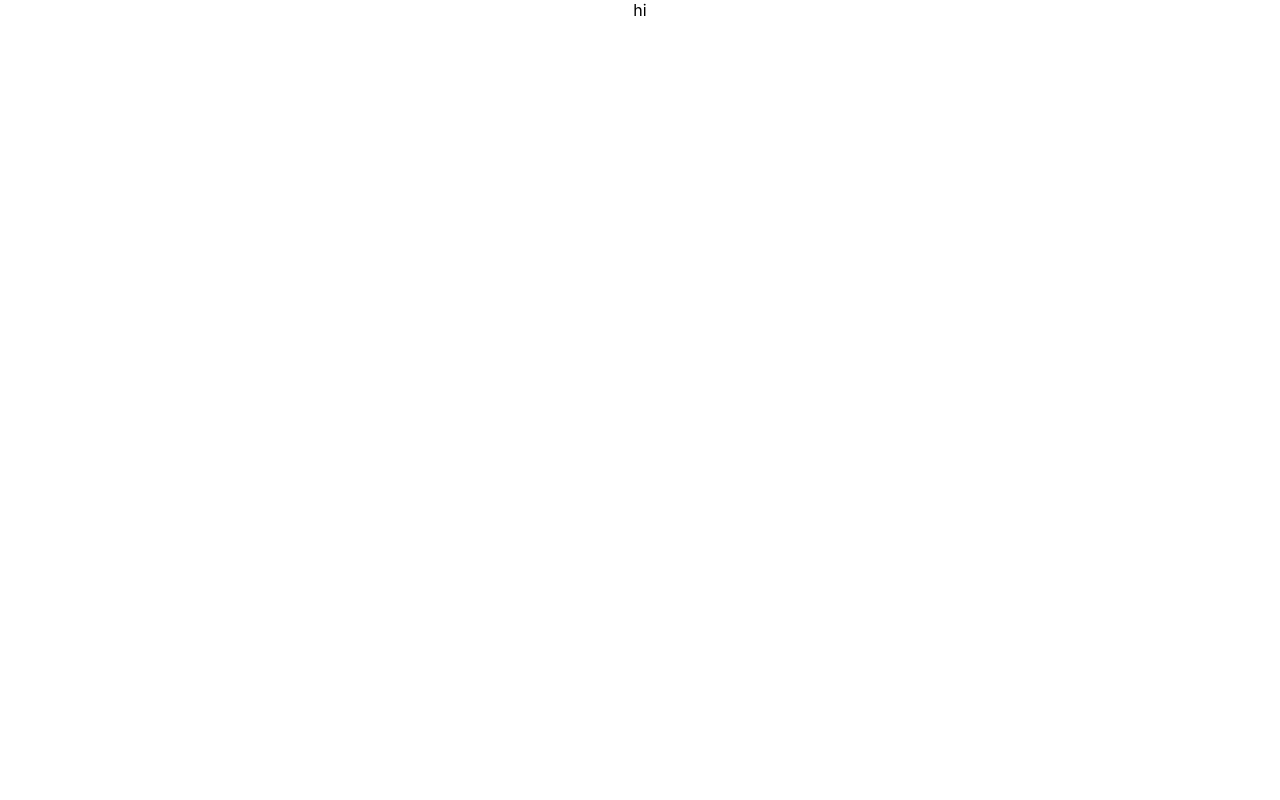
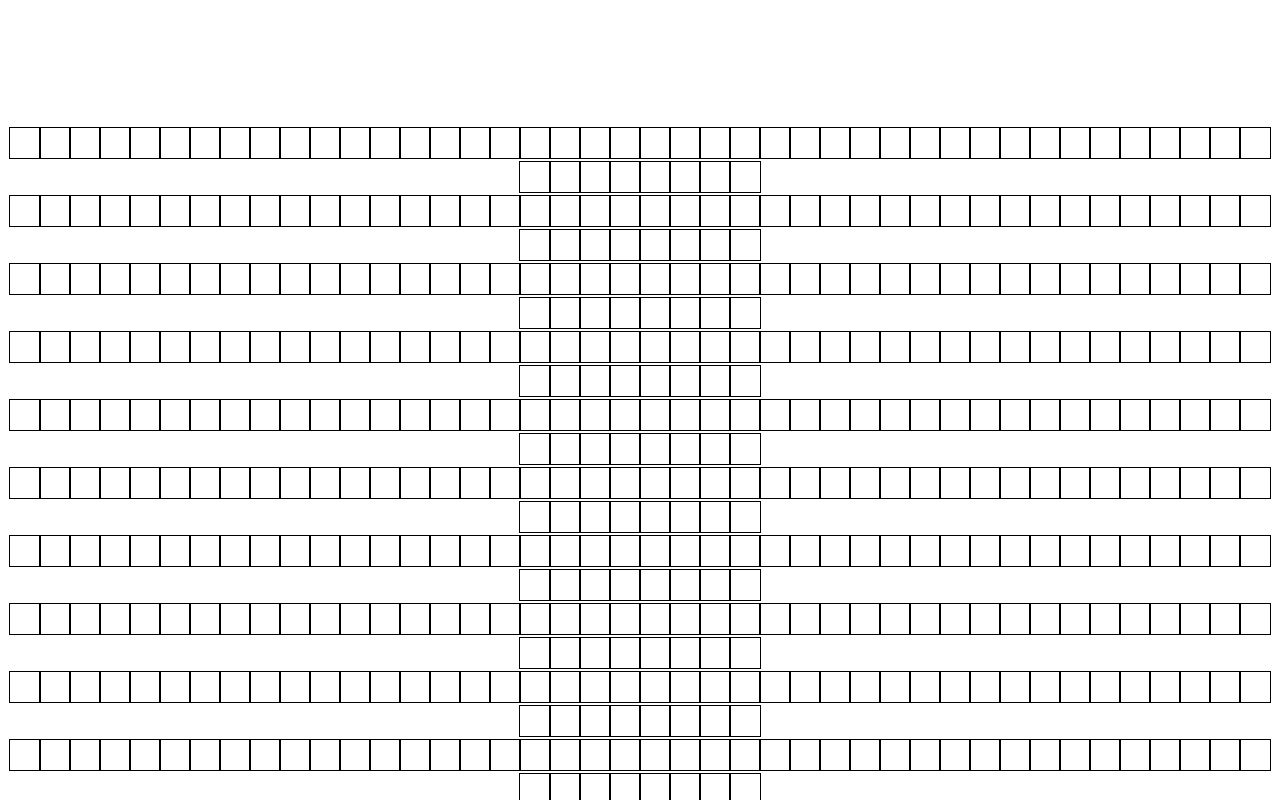
Before and after one commit to hien-alex/pathfinder_visual, a React (Create React App) app: page / in a window 1280 px wide. Shown: the top 800 px of the page. Built offline with nearby package versions, Linux system fonts and the light colour scheme.

Commit message:
creating basic graph with start and end nodes

```diff
--- /dev/null
+++ b/src/PathfindingVisualizer/Grid.css
@@ -0,0 +1,3 @@
+.grid {
+  margin-top: 10%;
+}
--- /dev/null
+++ b/src/PathfindingVisualizer/Node/Node.css
@@ -0,0 +1,14 @@
+.node {
+  width: 30px;
+  height: 30px;
+  outline: 0.5px solid black;
+  display: inline-flex;
+}
+
+.startNode {
+  background-color: green;
+}
+
+.finishNode {
+  background-color: red;
+}
--- /dev/null
+++ b/src/PathfindingVisualizer/Node/Node.jsx
@@ -0,0 +1,20 @@
+import React, { Component } from "react";
+import "./Node.css";
+
+export default class Node extends Component {
+  constructor(props) {
+    super(props);
+    this.state = {};
+  }
+
+  render() {
+    const { isFinish, isStart } = this.props;
+    return (
+      <div
+        className={`node ${
+          isStart ? "startNode" : isFinish ? "finishNode" : ""
+        }`}
+      ></div>
+    );
+  }
+}
--- a/src/PathfindingVisualizer/PathfindingVisualizer.jsx
+++ b/src/PathfindingVisualizer/PathfindingVisualizer.jsx
@@ -1,12 +1,54 @@
 import React, { Component } from "react";
+import Node from "./Node/Node";
+import "./Grid.css";
 
 export default class PathfindingVisualizer extends Component {
   constructor(props) {
     super(props);
-    this.state = {};
+    this.state = {
+      nodes: [],
+    };
+  }
+
+  componentDidMount() {
+    const nodes = [];
+    for (let row = 0; row < 15; row++) {
+      const currentRow = [];
+      for (let col = 0; col < 50; col++) {
+        const currentNode = {
+          col,
+          row,
+          isStart: row === 10 && col === 5,
+          isFinish: row === 10 && col === 45,
+        };
+        currentRow.push([currentNode]);
+      }
+      nodes.push(currentRow);
+    }
+    this.setState({ nodes });
   }
 
   render() {
-    return <div>hi</div>;
+    const { nodes } = this.state;
+
+    return (
+      <div className="grid">
+        {nodes.map((row, rowIdx) => {
+          return (
+            <div key={rowIdx}>
+              {row.map((node, nodeIdx) => {
+                return (
+                  <Node
+                    key={nodeIdx}
+                    isStart={node[0].isStart}
+                    isFinish={node[0].isFinish}
+                  ></Node>
+                );
+              })}
+            </div>
+          );
+        })}
+      </div>
+    );
   }
 }
```
